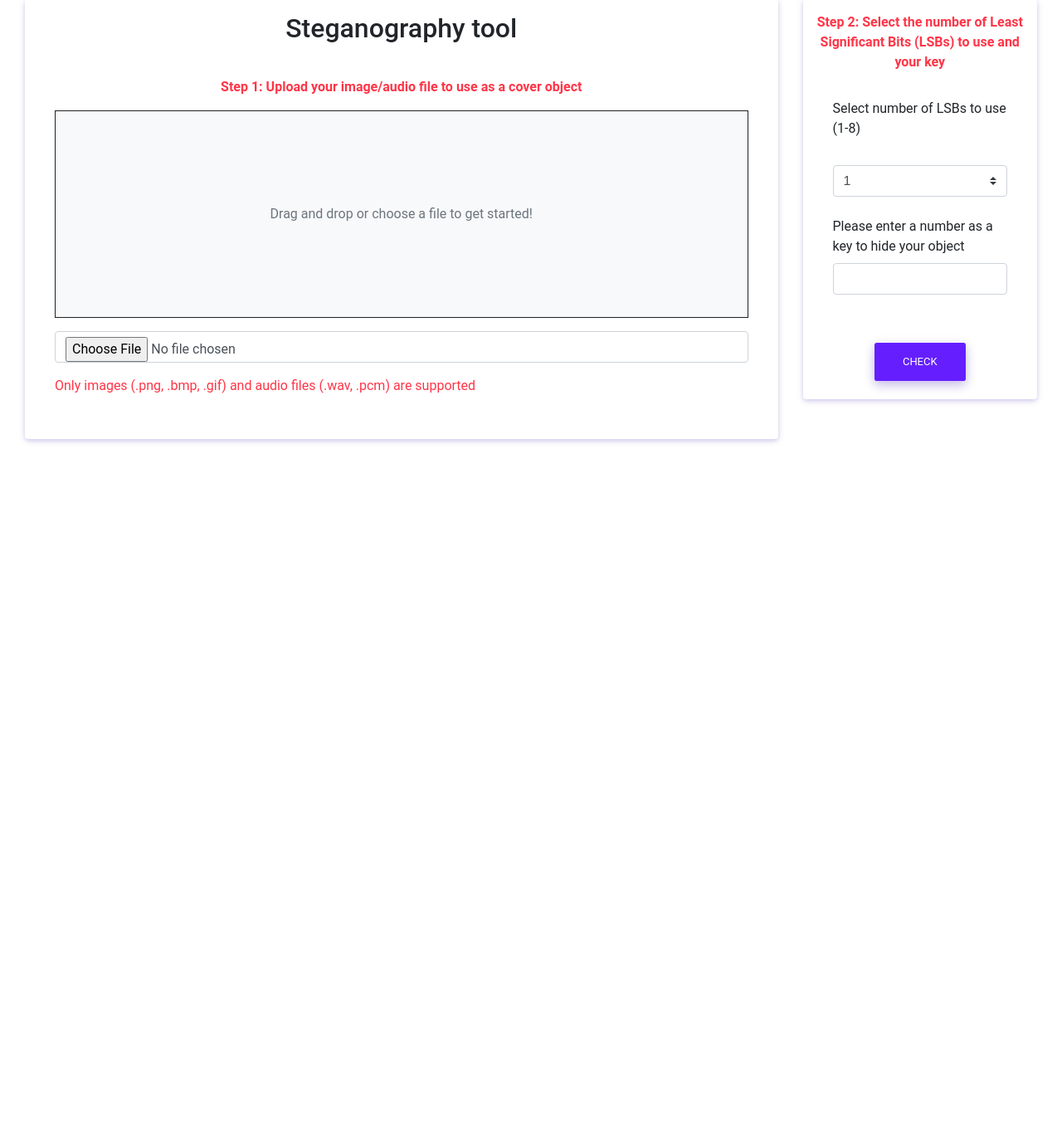
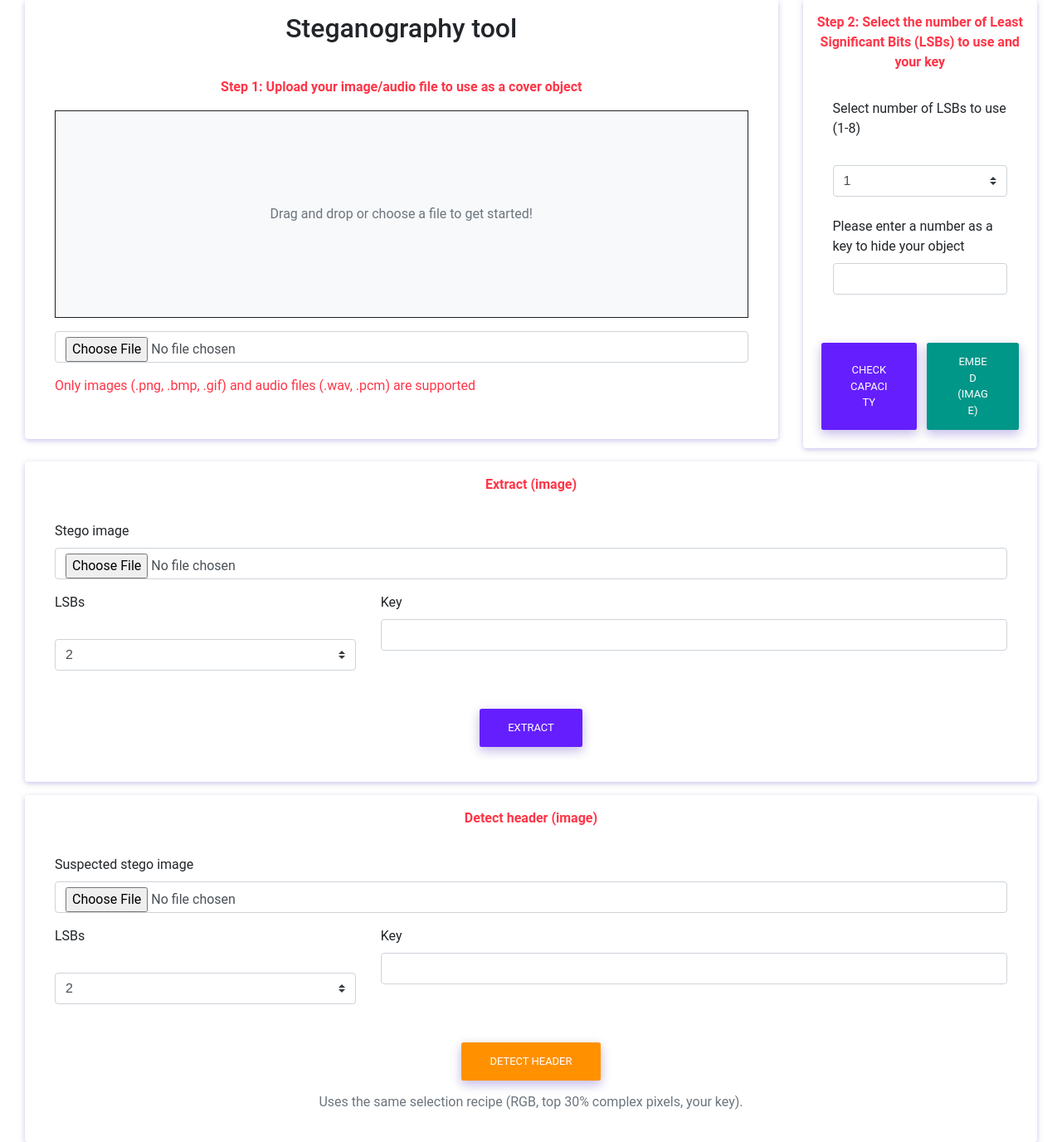
Before and after one commit to jyboat/CSF-ACW1, a Flask app: template templates/index.html in a window 1280 px wide. Shown: the part 25-1401 px from the top of the page at 83% size. Before the commit the page ends 559 px from the top, so only its background shows below. Run offline with Flask 3, Linux system fonts and the light colour scheme; the template is opened without the code that fills it, so the values that code supplies are empty; parts of the project's set-up code (start-up, migrations or seed data) failed here and were passed over; some libraries are stand-ins or nearby versions; some web fonts are replaced.

Commit message:
add image steganography embed, extract, and detect features
- Implemented new Flask routes for embedding, extracting, and detecting payloads in images using LSB+XOR (zy's algo)
- Updated index.html to support these features with new forms and modal integration (qj + GUI)

```diff
--- a/app.py
+++ b/app.py
@@ -1,10 +1,27 @@
-import os
-from flask import Flask, render_template, url_for, redirect, request, flash
 from flask_toastr import Toastr
-from werkzeug.utils import secure_filename
 from capacity import is_wav_extension, load_audio_meta, compute_capacity_bytes, is_image_extension, load_image_meta, compute_capacity_bytes_image
 from typing import Any
 import io
+import os
+from flask import (
+    Flask, request, render_template, redirect, url_for,
+    flash, send_file, jsonify
+)
+from capacity import (
+    is_wav_extension,
+    is_image_extension,
+    load_audio_meta,
+    load_image_meta,
+    compute_capacity_bytes,
+    compute_capacity_bytes_image,
+)
+from lsb_xor_algorithm import (
+    select_complex_indices_from_image,
+    embed_xor_lsb_at_indices,
+    extract_xor_lsb_at_indices,
+    flat_to_image,
+    image_to_flat
+)
 
 app = Flask(__name__)
 toastr = Toastr(app)
@@ -13,7 +30,6 @@ toastr = Toastr(app)
 app.config["SECRET_KEY"] = "dev-key"
 
 app.config["MAX_CONTENT_LENGTH"] = 50 * 1024 * 1024
-
 
 @app.route('/', methods=['GET', 'POST'])
 def index():
@@ -146,6 +162,268 @@ def index():
 def results():
     return render_template('results.html')
 
+@app.route("/check", methods=["POST"])
+def check_capacity_form():
+    """
+    Capacity check from the main form (returns to the page with a flash).
+    Works for both images and WAV.
+    """
+    cover = request.files.get("coverFile")
+    lsb_str = request.form.get("lsbCount", "1")
+
+    if not cover or not cover.filename:
+        flash("Please upload a cover file.", "error")
+        return redirect(url_for("index"))
+
+    try:
+        lsb = int(lsb_str)
+        if not (1 <= lsb <= 8):
+            raise ValueError
+    except Exception:
+        flash("Invalid LSB count. Use a number between 1 and 8.", "error")
+        return redirect(url_for("index"))
+
+    cover_bytes = cover.read()
+    try:
+        if is_wav_extension(cover.filename):
+            meta = load_audio_meta(cover_bytes)
+            if not meta.is_pcm_integer:
+                flash("WAV must be 8/16/24-bit PCM.", "error")
+                return redirect(url_for("index"))
+            cap = compute_capacity_bytes(meta, lsb)
+            flash(f"Audio capacity: {cap} bytes available.", "success")
+        elif is_image_extension(cover.filename):
+            meta_img = load_image_meta(cover_bytes)
+            cap = compute_capacity_bytes_image(meta_img, lsb)
+            flash(f"Image capacity: {cap} bytes available (theoretical).", "success")
+        else:
+            flash("Unsupported cover type. Use PNG/BMP/GIF for images or WAV for audio.", "error")
+    except Exception as e:
+        flash(f"Capacity check failed: {e}", "error")
+
+    return redirect(url_for("index"))
+
+
+@app.route("/api/check-capacity", methods=["POST"])
+def api_check_capacity():
+    """
+    JSON capacity endpoint (useful for AJAX). Image & WAV.
+    """
+    cover = request.files.get("coverFile")
+    lsb_str = request.form.get("lsbCount", "1")
+    try:
+        lsb = int(lsb_str)
+        if not (1 <= lsb <= 8):
+            raise ValueError
+    except Exception:
+        return jsonify({"ok": False, "error": "Invalid LSB (1..8)"}), 400
+
+    if not cover or not cover.filename:
+        return jsonify({"ok": False, "error": "Missing cover"}), 400
+
+    cover_bytes = cover.read()
+    try:
+        if is_wav_extension(cover.filename):
+            meta = load_audio_meta(cover_bytes)
+            if not meta.is_pcm_integer:
+                return jsonify({"ok": False, "error": "WAV must be 8/16/24-bit PCM"}), 400
+            cap = compute_capacity_bytes(meta, lsb)
+        elif is_image_extension(cover.filename):
+            meta_img = load_image_meta(cover_bytes)
+            cap = compute_capacity_bytes_image(meta_img, lsb)
+        else:
+            return jsonify({"ok": False, "error": "Unsupported cover type"}), 400
+    except Exception as e:
+        return jsonify({"ok": False, "error": str(e)}), 400
+
+    return jsonify({"ok": True, "capacity_bytes": cap})
+
+
+@app.route("/embed", methods=["POST"])
+def embed_image():
+    """
+    Embed payload into an image using your LSB+XOR engine with complex-pixel selection.
+    Produces a PNG stego (lossless).
+    """
+    cover = request.files.get("coverFile")
+    lsb_str = request.form.get("lsbCount", "1")
+    key = request.form.get("stegoKey", "").strip()
+    text_payload_str = request.form.get("textPayload", "")
+    payload_file = next((f for f in request.files.getlist("payloadFile") if f and f.filename), None)
+
+    if not cover or not cover.filename:
+        flash("Upload a cover image first.", "error")
+        return redirect(url_for("index"))
+
+    try:
+        lsb = int(lsb_str)
+        if not (1 <= lsb <= 8):
+            raise ValueError
+    except Exception:
+        flash("Invalid LSB count. Use a number between 1 and 8.", "error")
+        return redirect(url_for("index"))
+
+    if not key:
+        flash("Key is required.", "error")
+        return redirect(url_for("index"))
+
+    # Accept either text or file payload
+    if text_payload_str and payload_file:
+        flash("Choose text OR a file (not both).", "error")
+        return redirect(url_for("index"))
+    if not text_payload_str and not payload_file:
+        flash("Provide a payload (text or file).", "error")
+        return redirect(url_for("index"))
+
+    payload_bytes = text_payload_str.encode("utf-8") if text_payload_str else payload_file.read()
+
+    # Images only for embed (audio later)
+    if not is_image_extension(cover.filename):
+        flash("Embed currently supports images (.png/.bmp/.gif).", "error")
+        return redirect(url_for("index"))
+
+    cover_bytes = cover.read()
+    try:
+        # Capacity (theoretical)
+        meta_img = load_image_meta(cover_bytes)
+        capacity_bytes = compute_capacity_bytes_image(meta_img, lsb)
+        if len(payload_bytes) > capacity_bytes:
+            flash(f"Payload too large: {len(payload_bytes)} > {capacity_bytes} bytes (theoretical).", "error")
+            return redirect(url_for("index"))
+
+        # Prepare pixels and select complex indices (same recipe must be used at extract)
+        flat_cover, shape, _ = image_to_flat(cover_bytes, mode="RGB")
+        # Using top 30% complex pixels; keep this consistent at extract
+        _, _, _, eligible = select_complex_indices_from_image(
+            cover_bytes, top_percent=30, mode="RGB", key=key
+        )
+
+        # We need bits for header (16 bytes) + payload
+        bits_needed = (16 + len(payload_bytes)) * 8
+        bits_avail = len(eligible) * lsb
+        if bits_needed > bits_avail:
+            flash(
+                "Not enough complex locations with current LSB/top% settings. "
+                f"Need {bits_needed} bits, have {bits_avail} bits.",
+                "error"
+            )
+            return redirect(url_for("index"))
+
+        # Embed
+        stego_flat = embed_xor_lsb_at_indices(
+            flat_cover, payload_bytes, k=lsb, key=key, indices=eligible
+        )
+        stego_png = flat_to_image(stego_flat, shape, mode="RGB")
+
+        return send_file(
+            io.BytesIO(stego_png),
+            mimetype="image/png",
+            as_attachment=True,
+            download_name="stego.png",
+        )
+    except Exception as e:
+        flash(f"Embed failed: {e}", "error")
+        return redirect(url_for("index"))
+
+
+@app.route("/detect", methods=["POST"])
+def detect_header():
+    """
+    Try to detect a valid STG1 header/checksum in a suspected stego image.
+    """
+    stego = request.files.get("stegoFile")
+    lsb_str = request.form.get("lsbCount", "1")
+    key = request.form.get("stegoKey", "").strip()
+
+    if not stego or not stego.filename:
+        flash("Upload a suspected stego image.", "error")
+        return redirect(url_for("index"))
+
+    try:
+        lsb = int(lsb_str)
+        if not (1 <= lsb <= 8):
+            raise ValueError
+    except Exception:
+        flash("Invalid LSB count. Use a number between 1 and 8.", "error")
+        return redirect(url_for("index"))
+
+    if not key:
+        flash("Key required for detection.", "error")
+        return redirect(url_for("index"))
+
+    if not is_image_extension(stego.filename):
+        flash("Detection currently supports images (.png/.bmp/.gif).", "error")
+        return redirect(url_for("index"))
+
+    img_bytes = stego.read()
+    try:
+        flat, _, _ = image_to_flat(img_bytes, mode="RGB")
+        _, _, _, eligible = select_complex_indices_from_image(
+            img_bytes, top_percent=30, mode="RGB", key=key
+        )
+
+        # Header is 16 bytes => 128 bits. Need ceil(128 / lsb) pixels from eligible.
+        header_bits = 16 * 8
+        groups_hdr = (header_bits + lsb - 1) // lsb
+        if groups_hdr > len(eligible):
+            flash("Not enough complex locations to read header.", "error")
+            return redirect(url_for("index"))
+
+        # Full extract attempt; the extractor validates header & checksum internally.
+        _ = extract_xor_lsb_at_indices(flat, k=lsb, key=key, indices=eligible)
+        flash("Likely stego found (valid STG1 header and checksum).", "success")
+    except Exception as e:
+        flash(f"No valid header detected or wrong key/LSB: {e}", "error")
+
+    return redirect(url_for("index"))
+
+
+@app.route("/extract", methods=["POST"])
+def extract_image():
+    """
+    Extract an embedded payload from an image using the same parameters (LSB/key).
+    """
+    stego = request.files.get("stegoFile")
+    lsb_str = request.form.get("lsbCount", "1")
+    key = request.form.get("stegoKey", "").strip()
+
+    if not stego or not stego.filename:
+        flash("Upload a stego image.", "error")
+        return redirect(url_for("index"))
+
+    try:
+        lsb = int(lsb_str)
+        if not (1 <= lsb <= 8):
+            raise ValueError
+    except Exception:
+        flash("Invalid LSB count. Use a number between 1 and 8.", "error")
+        return redirect(url_for("index"))
+
+    if not key:
+        flash("Key is required.", "error")
+        return redirect(url_for("index"))
+
+    if not is_image_extension(stego.filename):
+        flash("Extraction currently supports images (.png/.bmp/.gif).", "error")
+        return redirect(url_for("index"))
+
+    img_bytes = stego.read()
+    try:
+        flat, _, _ = image_to_flat(img_bytes, mode="RGB")
+        _, _, _, eligible = select_complex_indices_from_image(
+            img_bytes, top_percent=30, mode="RGB", key=key
+        )
+        payload = extract_xor_lsb_at_indices(flat, k=lsb, key=key, indices=eligible)
+
+        return send_file(
+            io.BytesIO(payload),
+            mimetype="application/octet-stream",
+            as_attachment=True,
+            download_name="extracted_payload.bin",
+        )
+    except Exception as e:
+        flash(f"Extract failed: {e}", "error")
+        return redirect(url_for("index"))
 
 if __name__ == "__main__":
     app.debug = True
--- a/templates/index.html
+++ b/templates/index.html
@@ -37,14 +37,13 @@
                                 accept=".bmp,.png,.gif,.wav,.pcm">
                         </div>
 
-                        <p class="text-danger">Only images (.png, .bmp, .gif) and audio files (.wav, .pcm) are supported</p>
+                        <p class="text-danger">Only images (.png, .bmp, .gif) and audio files (.wav, .pcm) are supported
+                        </p>
 
                         <div id="fileActions" class="text-center mt-3 d-none">
                             <button type="button" class="btn btn-danger" id="removeFileBtn">Remove File</button>
                         </div>
-
-                        <input type="hidden" id="hiddenTextPayload" name="textPayload">
-                        <input type="file" id="hiddenFilePayload" name="payloadFile" class="d-none">
+                        <!-- (No hidden payload fields needed; modal submits directly to this form) -->
                     </div>
                 </div>
             </div>
@@ -60,7 +59,8 @@
                             <label for="lsbCount" class="form-label">
                                 Select number of LSBs to use (1-8)
                             </label>
-                            <select class="custom-select md-form md-outline d-block" id="lsbCount" name="lsbCount" required>
+                            <select class="custom-select md-form md-outline d-block" id="lsbCount" name="lsbCount"
+                                required>
                                 <option selected value="1">1</option>
                                 <option value="2">2</option>
                                 <option value="3">3</option>
@@ -85,17 +85,105 @@
                     </div>
 
                     <div class="row mt-3">
-                      <div class="col text-center">
-                        <button type="submit" name="action" value="check" class="btn btn-primary">
-                          Check
+                        <div class="col text-center d-flex justify-content-center gap-2">
+                            <button type="submit" class="btn btn-primary" formaction="/check" formmethod="post">
+                                Check capacity
+                            </button>
+                            <button type="button" class="btn btn-success" data-toggle="modal"
+                                data-target="#locationModal">
+                                Embed (image)
                             </button>
                         </div>
                     </div>
-
                 </div>
             </div>
         </div>
     </form>
+
+    <!-- Extract (image) -->
+    <div class="row mt-3">
+        <div class="col-12">
+            <div class="card p-3">
+                <div class="card-title text-center">
+                    <b class="text-danger">Extract (image)</b>
+                </div>
+                <div class="card-body">
+                    <form enctype="multipart/form-data" method="post" action="/extract">
+                        <div class="mb-3">
+                            <label class="form-label">Stego image</label>
+                            <input class="form-control" type="file" name="stegoFile" accept=".png,.bmp,.gif" required>
+                        </div>
+                        <div class="row">
+                            <div class="col-md-4">
+                                <label class="form-label">LSBs</label>
+                                <select class="custom-select md-form md-outline d-block" name="lsbCount" required>
+                                    <option selected value="2">2</option>
+                                    <option value="1">1</option>
+                                    <option value="3">3</option>
+                                    <option value="4">4</option>
+                                    <option value="5">5</option>
+                                    <option value="6">6</option>
+                                    <option value="7">7</option>
+                                    <option value="8">8</option>
+                                </select>
+                            </div>
+                            <div class="col-md-8">
+                                <label class="form-label">Key</label>
+                                <input class="form-control" type="number" name="stegoKey" required>
+                            </div>
+                        </div>
+                        <div class="text-center mt-3">
+                            <button class="btn btn-primary">Extract</button>
+                        </div>
+                    </form>
+                </div>
+            </div>
+        </div>
+    </div>
+
+    <!-- Detect header (image) -->
+    <div class="row mt-3">
+        <div class="col-12">
+            <div class="card p-3">
+                <div class="card-title text-center">
+                    <b class="text-danger">Detect header (image)</b>
+                </div>
+                <div class="card-body">
+                    <form enctype="multipart/form-data" method="post" action="/detect">
+                        <div class="mb-3">
+                            <label class="form-label">Suspected stego image</label>
+                            <input class="form-control" type="file" name="stegoFile" accept=".png,.bmp,.gif" required>
+                        </div>
+                        <div class="row">
+                            <div class="col-md-4">
+                                <label class="form-label">LSBs</label>
+                                <select class="custom-select md-form md-outline d-block" name="lsbCount" required>
+                                    <option selected value="2">2</option>
+                                    <option value="1">1</option>
+                                    <option value="3">3</option>
+                                    <option value="4">4</option>
+                                    <option value="5">5</option>
+                                    <option value="6">6</option>
+                                    <option value="7">7</option>
+                                    <option value="8">8</option>
+                                </select>
+                            </div>
+                            <div class="col-md-8">
+                                <label class="form-label">Key</label>
+                                <input class="form-control" type="number" name="stegoKey" required>
+                            </div>
+                        </div>
+                        <div class="text-center mt-3">
+                            <button class="btn btn-warning">Detect header</button>
+                        </div>
+                    </form>
+                    <div class="text-center text-muted mt-2">
+                        Uses the same selection recipe (RGB, top 30% complex pixels, your key).
+                    </div>
+                </div>
+            </div>
+        </div>
+    </div>
 </section>
 
 <script src="https://unpkg.com/wavesurfer.js"></script>
@@ -120,14 +208,16 @@
             <div class="modal-body">
                 <div class="form-group">
                     <label class="form-label" for="textPayload">Text Input</label>
-                  <textarea id="textPayload" rows="4" class="form-control"></textarea>
+                    <!-- Bind to main form via form attribute -->
+                    <textarea id="textPayload" name="textPayload" rows="4" class="form-control" form="stegoForm"></textarea>
                 </div>
                 <div class="text-center my-2">
                     <b>OR</b>
                 </div>
                 <div class="mt-2">
+                    <!-- Bind to main form via form attribute -->
                     <input class="form-control" type="file" id="payloadFile" name="payloadFile"
-                         accept=".exe,.txt,.pdf,image/*">
+                        accept=".exe,.txt,.pdf,image/*" form="stegoForm">
                     <button class="btn btn-sm btn-danger d-none" id="removePayloadBtn">Remove file</button>
                     <p class="text-danger mt-2">File must be text, image, exe, or pdf type</p>
 
@@ -142,7 +232,11 @@
             </div>
             <div class="modal-footer">
                 <button type="button" class="btn btn-secondary" data-dismiss="modal">Close</button>
-            <button type="button" class="btn btn-success" id="hideBtn">Hide my data!</button>
+                <!-- Submit the main form directly to /embed -->
+                <button type="submit" class="btn btn-success"
+                        form="stegoForm" formaction="/embed" formmethod="post">
+                    Hide my data!
+                </button>
             </div>
         </div>
     </div>
```
Lines whose indentation alone changed are shown as unchanged.
